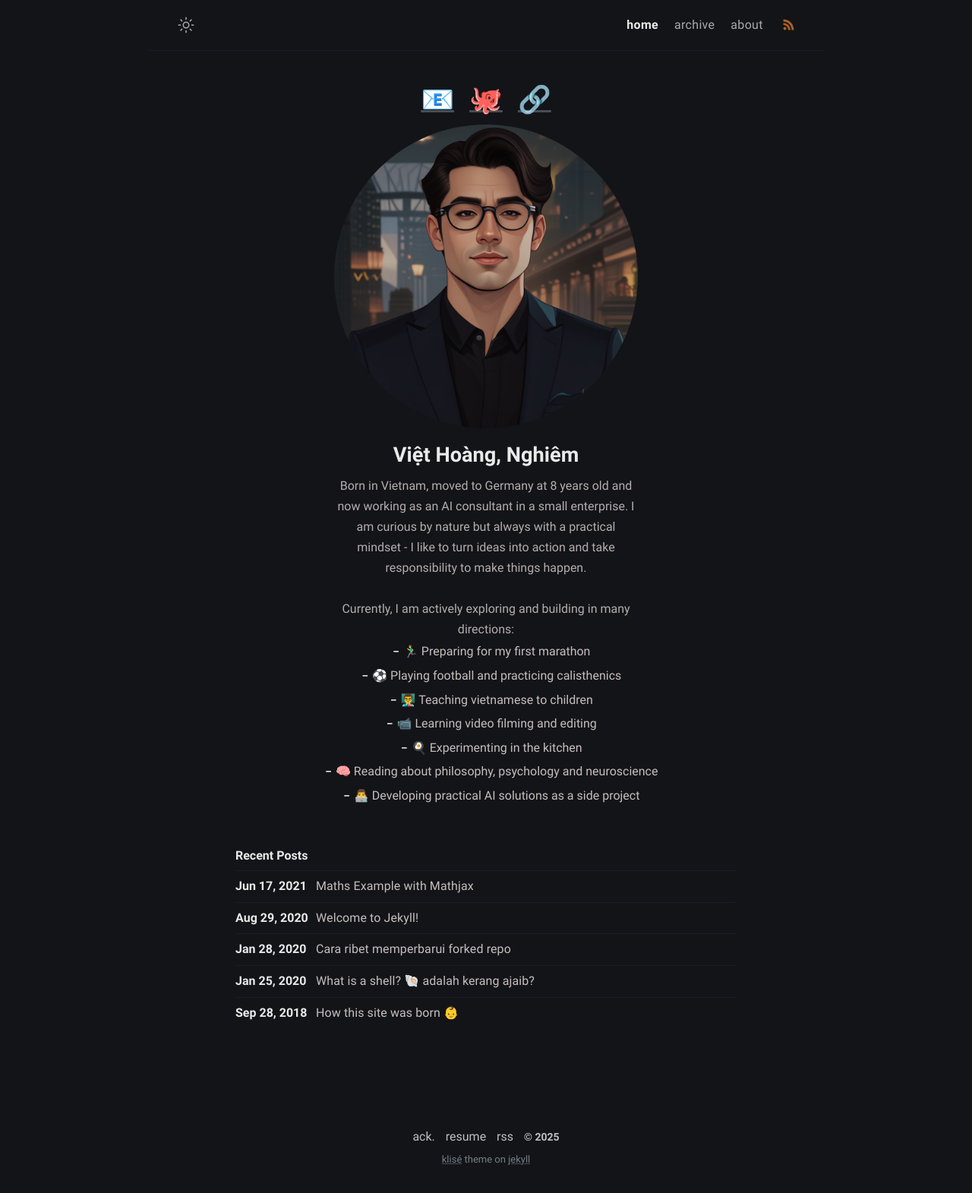
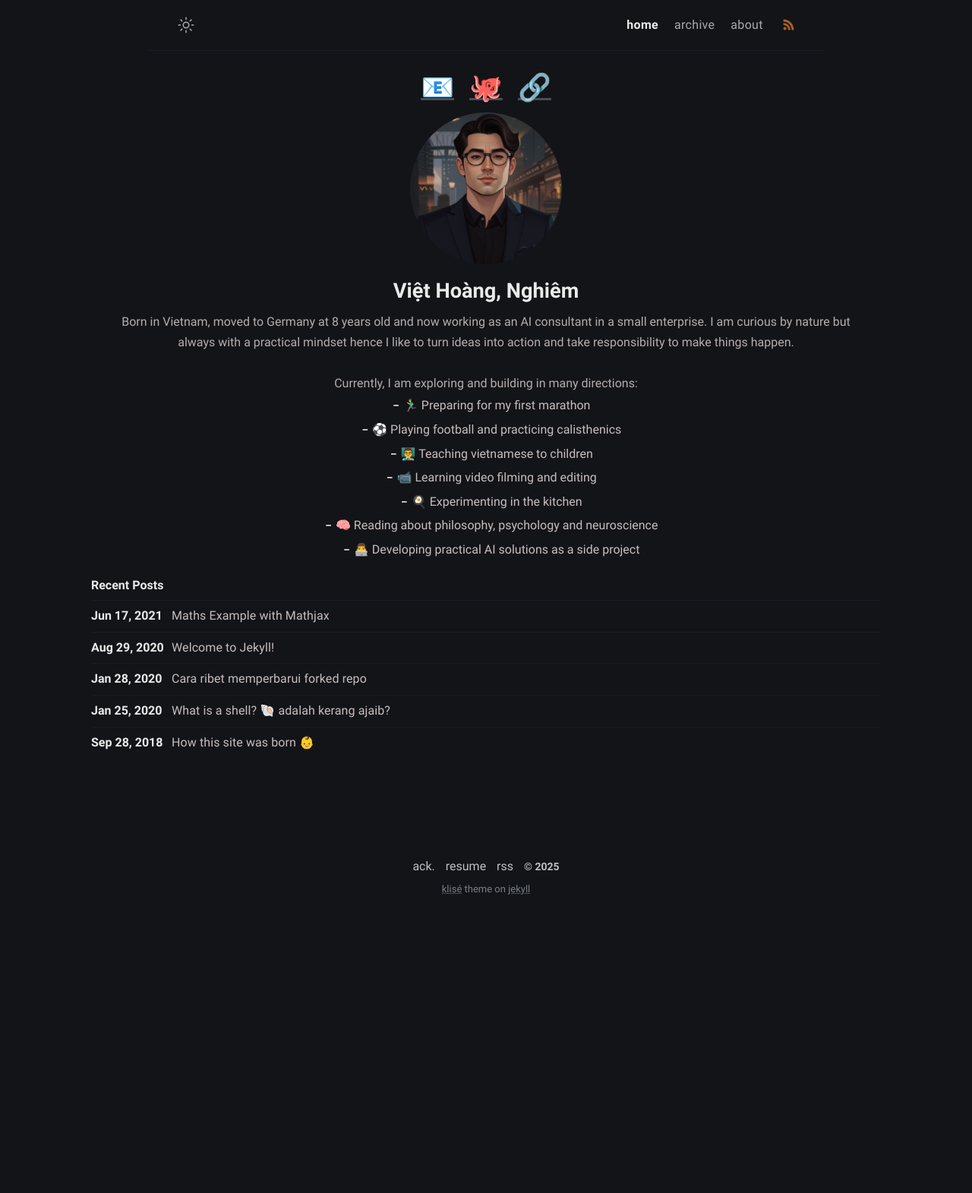
Before and after one commit to hoangnghiem17/hoangnghiem17.github.io, a Jekyll site: the page built from index.md, in a window 1280 px wide. Shown: the whole page at 76% size. Built offline with Jekyll 4.4.1, drawn with Linux system fonts in a browser that asks for light colours; after the commit the page ends 1215 px from its top, so only the background shows below that.

Commit message:
Home Page Changes

```diff
--- a/_config.yml
+++ b/_config.yml
@@ -9,11 +9,11 @@ mode: dark # default theme "dark" | "light"
 
 # Profile settings
 author:
-  name: "Việt <b>Hoàng</b>, Nghiêm" # author name
+  name: "Việt Hoàng, Nghiêm" # author name
   bio: >-
-    Born in Vietnam, moved to Germany at 8 years old and now working as an AI consultant in a small enterprise. I am curious by nature but always with a practical mindset - I like to turn ideas into action and take responsibility to make things happen.
+    Born in Vietnam, moved to Germany at 8 years old and now working as an AI consultant in a small enterprise. I am curious by nature but always with a practical mindset hence I like to turn ideas into action and take responsibility to make things happen.
     <br><br>
-    Currently, I am actively exploring and building in many directions:
+    Currently, I am exploring and building in many directions:
     <ul>
       <li>🏃‍♂️ Preparing for my first marathon</li>
       <li>⚽ Playing football and practicing calisthenics</li>
--- a/_sass/klise/_layout.scss
+++ b/_sass/klise/_layout.scss
@@ -181,8 +181,8 @@
 
 // Author
 .author {
-  margin-top: 2rem;
-  margin-bottom: 3rem;
+  margin-top: 1rem;
+  margin-bottom: 1rem;
   text-align: center;
   max-width: 1000px;
   margin-left: auto;
@@ -194,8 +194,8 @@
   }
 
   .author-avatar {
-    width: 400px;
-    height: 400px;
+    width: 200px;
+    height: 200px;
     border-radius: 100%;
     user-select: none;
     background-color: $black;
@@ -235,7 +235,7 @@
   .author-bio {
     margin: 0 auto;
     opacity: 0.9;
-    max-width: 393px;
+    width: 100%;
     line-height: 1.688;
   }
 }
--- a/_sass/main.scss
+++ b/_sass/main.scss
@@ -36,7 +36,7 @@ $dark-gray: #767f87;
 
 // Width of the content area
 $wide-size: 890px;
-$narrow-size: 720px;
+$narrow-size: 1100px;
 
 // Padding unit
 $spacing-full: 30px;
```
